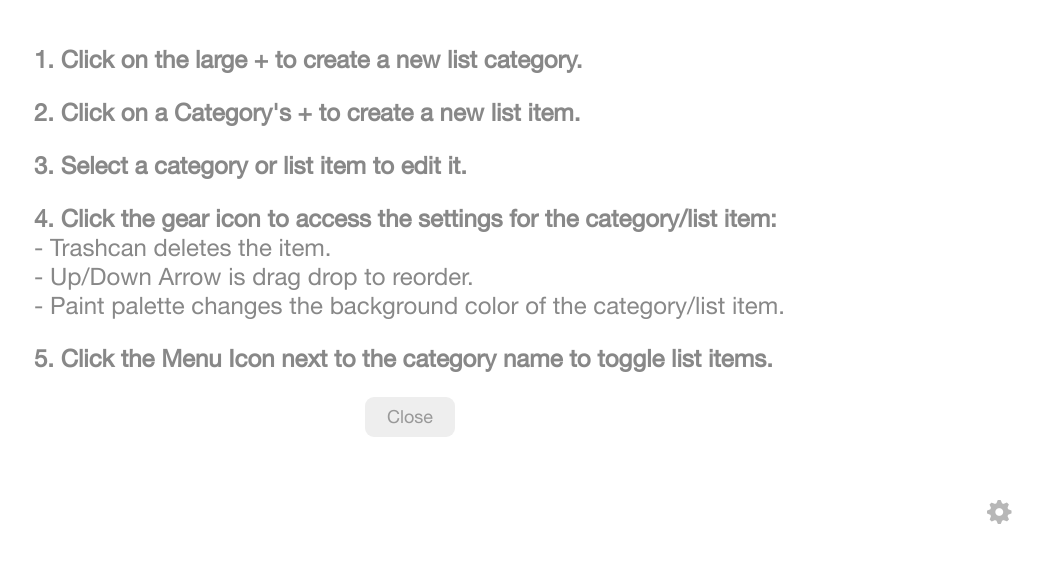
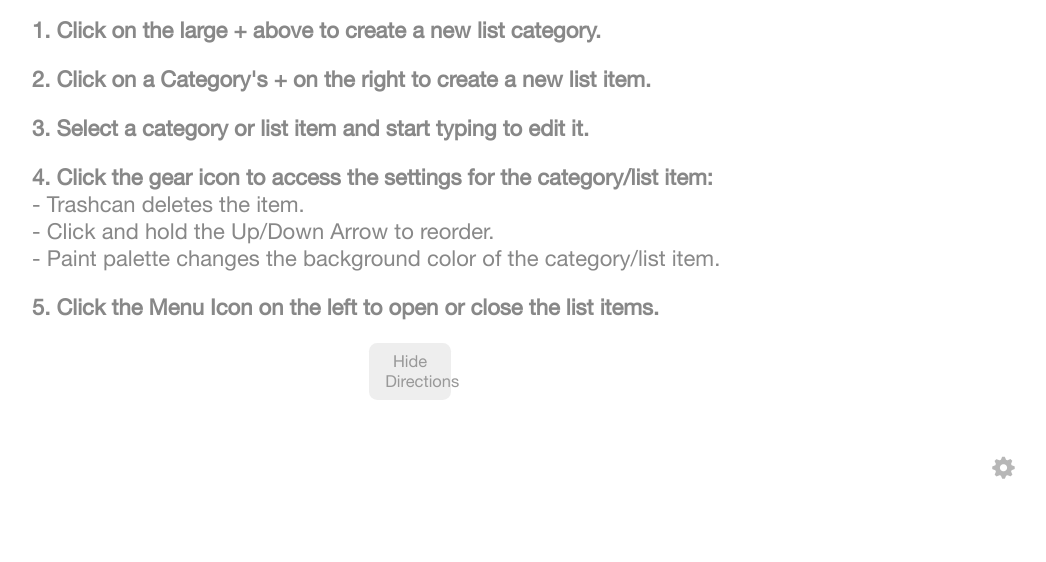
Before and after one commit to NicholasGraf/listpl.us, a plain HTML site: page index.html in a window 1280 px wide. Shown: the part 290-852 px from the top of the page, without its empty margins (230-1276 px from the left). After the commit the page ends 804 px from the top, so only its background shows below. Drawn offline with Linux system fonts and the light colour scheme; files whose address does not match are found by name.

Commit message:
Application Updates

```diff
--- a/css/main.css
+++ b/css/main.css
@@ -32,7 +32,7 @@ body,html {
   height: 100%;
   color: #888;
   letter-spacing: 0;
-  font-size: 12px;
+  font-size: 11px;
   font-family: HelveticaNeue,arial,sans-serif;
 }
 
--- a/index.html
+++ b/index.html
@@ -5,7 +5,7 @@
     <meta charset="utf-8">
     <title>lisT+</title>
     <meta name="author" content="Nicholas Graf">
-    <meta name="description" content="A simple list app for everyone.">
+    <meta name="description" content="A simple list app for anyone and everyone.">
     <meta name="viewport" content="width=device-width,initial-scale=1,maximum-scale=1,user-scalable=no">
     <link rel="shortcut icon" href="img/favicon.ico">
     <link rel="stylesheet" href="css/main.css">
@@ -31,16 +31,16 @@
 
       <div class="tutorial">
 
-        <p><b>1. Click on the large <b>+</b> to create a new list category.</b></p>
-        <p><b>2. Click on a Category's <b>+</b> to create a new list item.</b></p>
-        <p><b>3. Select a category or list item to edit it.</b></p>
+        <p><b>1. Click on the large <b>+</b> above to create a new list category.</b></p>
+        <p><b>2. Click on a Category's <b>+</b> on the right to create a new list item.</b></p>
+        <p><b>3. Select a category or list item and start typing to edit it.</b></p>
         <p><b>4. Click the gear icon to access the settings for the category/list item:</b><br />
           - Trashcan deletes the item.<br />
-          - Up/Down Arrow is drag drop to reorder.<br />
+          - Click and hold the Up/Down Arrow to reorder.<br />
           - Paint palette changes the background color of the category/list item.</p>
-        <p><b>5. Click the Menu Icon next to the category name to toggle list items.</b></p>
+        <p><b>5. Click the Menu Icon on the left to open or close the list items.</b></p>
 
-        <div class="center closehelp">Close</div>
+        <div class="center closehelp">Hide Directions</div>
       </div>
 
       <div class="footer">
@@ -56,9 +56,15 @@
         <!-- Save LocalStorage --> <a class="delete-list-check" href="javascript:;">Delete lisT+</a> <!-- Toggle "Delete Confirmation" Alerts --> <a class="checkin-trigger" href="javascript:;">Delete Confirmation : <span class="on">ON</span><span class="off">OFF</span></a> <!-- Toggle Line Numbers --> <a class="line-number-trigger" href="javascript:;">Line Numbers : <span class="off">ON</span><span class="on">OFF</span></a> <span class="about-trigger"><a href="javascript:;">About</a></span>
         <div class="about-text" id="about">
           <h1>lisT+</h1>
-          <p>A free, online and smart list app for your browser.</p>
+          <p>A simple list app for anyone and everyone.</p>
           <p><b>Features</b></p>
-          <p>&bull; Sortable Categories &amp; Items<br> &bull; Backgroud Color Options<br> &bull; Save your lisT+ to file<br> &bull; Upload your lisT+ from file<br> &bull; Delete entire lisT+<br> &bull; Delete confirmation toggle<br> &bull; List Numbers</p>
+          <p>&bull; Sortable Categories &amp; Items
+          <br> &bull; Backgroud Color Options
+          <br> &bull; Save your lisT+ to file
+          <br> &bull; Upload your lisT+ from file
+          <br> &bull; Delete entire lisT+
+          <br> &bull; Delete confirmation toggle
+          <br> &bull; List Numbers</p>
         </div>
       </div>
       <!-- END .admin -->
--- a/js/main.js
+++ b/js/main.js
@@ -1,9 +1,3 @@
-
-
-
-
-
-
 $(function() {
 
 
@@ -16,9 +10,6 @@ $(function() {
   $(document).on("click", ".closehelp", function() {
       $(".tutorial").slideToggle("slow");
     });
-
-
-
 
 
   function a() {
@@ -200,7 +191,10 @@ $(function() {
     }), $(document)
     .on("click", ".delete-list-check", function() {
       $("body")
-        .prepend('<div class="popup-container"><div class="popup remove-category"><div class="icon-close close-popup">x</div><h1>Hold Up!</h1><p class="message">Are you sure you want to delete the whole LisT+?</p><div class="float-right"><a class="close-popup mr-10 cancel">Cancel</a><a class="delete-localstorage">Yes</a></div><br class="clear" /></div></div>'), $(".popup")
+        .prepend('<div class="popup-container"><div class="popup remove-category"><div class="icon-close close-popup">x</div>'+
+        '<h1>Hold Up!</h1><p class="message">Are you sure you want to delete the whole LisT+?</p>'+
+        '<div class="float-right"><a class="close-popup mr-10 cancel">Cancel</a><a class="delete-localstorage">Yes</a></div>'+
+        '<br class="clear" /></div></div>'), $(".popup")
         .fadeIn("fast")
     }), $(document)
     .on("click", ".delete-localstorage", function() {
```
Also changed, not shown: robots.txt, 1 other file.
